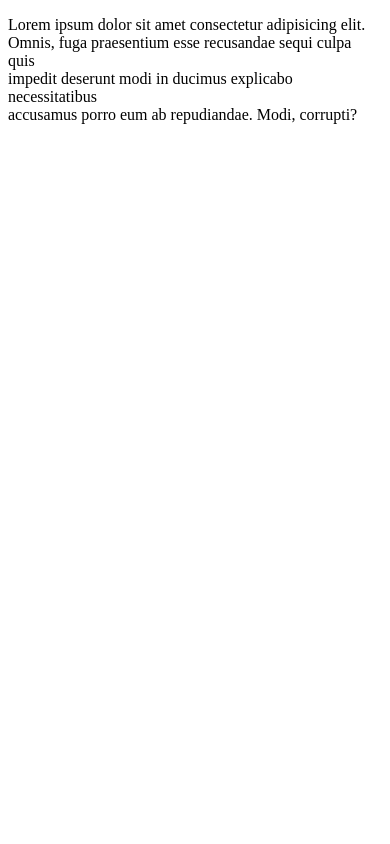
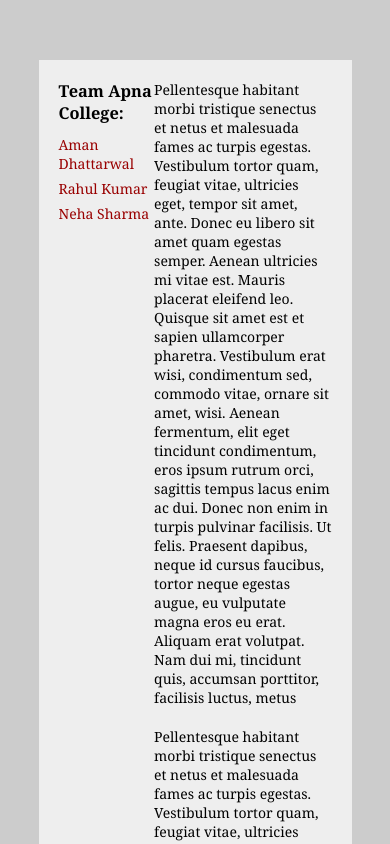
Before and after one commit to anuskayadav03/Full-stack-, a plain HTML site: page css/responsiveness.html in a window 390 px wide. Shown: the top 844 px of the page. Drawn offline with Linux system fonts and the light colour scheme.

Commit message:
responsiveness added

```diff
--- a/css/resp.css
+++ b/css/resp.css
@@ -1,10 +1,82 @@
-html{
-    font-size: 1em;
+* {
+  margin: 0;
+  padding: 0;
+}
+body {
+  font: 14px Georgia, serif;
+  background: #ccc;
 }
 
-@media not all and (orientation:landsape) {
-    body{
-color: blue;
+article,
+aside,
+figure,
+footer,
+header,
+hgroup,
+menu,
+nav,
+section {
+  display: block;
+}
+
+h2 {
+  font: 24px Georgia;
+  margin: 0 0 10px 0;
+}
+h3 {
+  margin: 0 0 8px 0;
+}
+p {
+  margin: 0 0 20px 0;
+}
+
+#fluid-wrap {
+  width: 70%;
+  margin: 60px auto;
+  padding: 20px;
+  background: #eee;
+  overflow: hidden;
+}
+
+#sidebar {
+  width: 35%;
+  float: left;
+}
+
+#sidebar ul {
+  list-style: none;
+}
+
+#sidebar ul li a {
+  color: #900;
+  text-decoration: none;
+  padding: 3px 0;
+  display: block;
+}
+
+@media all and (min-width:1001px){
+    #slidebar ul li a:after{
+        content: "("attr(data-email)")";
+        font-size: 11px;
+        font-style: italic;
+        color: grey;
     }
+}
+@media all and (max-width:1000px) and (min-width:700px){
+    #sidebar ul li a:before{
+        content: "Email: ";
+        font-style: italic;
+        color: #900;
+    }
+}
+@media all and (max-width:699px) and (min-width:520px){
+#sidebar ul li a{
+padding-left: 21px;
+background-color: #ccc left center no-repeat;
+}
+}
 
+#main-content {
+  width: 65%;
+  float: right;
 }
--- a/css/responsiveness.html
+++ b/css/responsiveness.html
@@ -1,15 +1,33 @@
 <!DOCTYPE html>
-<html lang="en">
 <head>
-    <meta charset="UTF-8">
-    <meta name="viewport" content="width=device-width, initial-scale=1.0">
-    <title>Document</title>
-    <link rel="stylesheet" href="resp.css">
+  <meta http-equiv='Content-Type' content='text/html; charset=UTF-8' />
+
+  <title>Example CSS Media Queries</title>
+
+  <link rel='stylesheet' type='text/css' href='resp.css' />
+
 </head>
+
 <body>
-    <p>Lorem ipsum dolor sit amet consectetur adipisicing elit.<br>
-         Omnis, fuga praesentium esse recusandae sequi culpa quis <br>
-         impedit deserunt modi in ducimus explicabo necessitatibus <br>
-         accusamus porro eum ab repudiandae. Modi, corrupti?</p>
+
+  <div id="fluid-wrap">
+
+    <div id="sidebar">
+      <h3>Team Apna College:</h3>
+      <ul id="nav">
+         <li><a data-email="dhattarwalaman97@gmail.com" href="mailto:amandhattarwal97@gmail.com">Aman Dhattarwal</a></li>
+         <li><a data-email="rahulneha@likeher.com" href="mailto:rahulneha@likeher.com">Rahul Kumar</a></li>
+         <li><a data-email="neharahul@me.com" href="mailto:neharahul@me.com">Neha Sharma</a></li>
+      </ul>
+    </div>
+
+    <div id="main-content">
+      <p>Pellentesque habitant morbi tristique senectus et netus et malesuada fames ac turpis egestas. Vestibulum tortor quam, feugiat vitae, ultricies eget, tempor sit amet, ante. Donec eu libero sit amet quam egestas semper. Aenean ultricies mi vitae est. Mauris placerat eleifend leo. Quisque sit amet est et sapien ullamcorper pharetra. Vestibulum erat wisi, condimentum sed, commodo vitae, ornare sit amet, wisi. Aenean fermentum, elit eget tincidunt condimentum, eros ipsum rutrum orci, sagittis tempus lacus enim ac dui. Donec non enim in turpis pulvinar facilisis. Ut felis. Praesent dapibus, neque id cursus faucibus, tortor neque egestas augue, eu vulputate magna eros eu erat. Aliquam erat volutpat. Nam dui mi, tincidunt quis, accumsan porttitor, facilisis luctus, metus</p>
+      <p>Pellentesque habitant morbi tristique senectus et netus et malesuada fames ac turpis egestas. Vestibulum tortor quam, feugiat vitae, ultricies eget, tempor sit amet, ante. Donec eu libero sit amet quam egestas semper. Aenean ultricies mi vitae est. Mauris placerat eleifend leo. Quisque sit amet est et sapien ullamcorper pharetra. Vestibulum erat wisi, condimentum sed, commodo vitae, ornare sit amet, wisi. Aenean fermentum, elit eget tincidunt condimentum, eros ipsum rutrum orci, sagittis tempus lacus enim ac dui. Donec non enim in turpis pulvinar facilisis. Ut felis. Praesent dapibus, neque id cursus faucibus, tortor neque egestas augue, eu vulputate magna eros eu erat. Aliquam erat volutpat. Nam dui mi, tincidunt quis, accumsan porttitor, facilisis luctus, metus</p>
+    </div>
+
+  </div>
+
 </body>
+
 </html>
```
